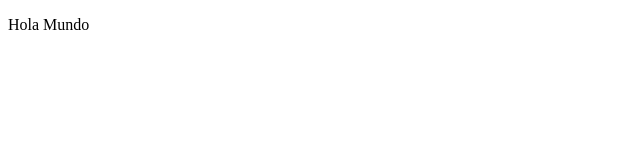
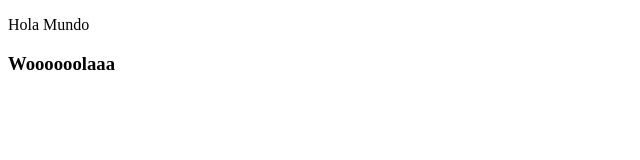
Before and after one commit to jvidal1986/inicioGithub, a plain HTML site: page index.html in a window 1280 px wide. Shown: the whole page, without its empty margins (0-640 px from the left). Drawn offline with Linux system fonts and the light colour scheme.

Commit message:
añadido woooolaaaaa

```diff
--- a/index.html
+++ b/index.html
@@ -8,6 +8,7 @@
 
 <body>
     <p>Hola Mundo</p>
+    <h3>Woooooolaaa</h3>
 </body>
 
 </html>
```
